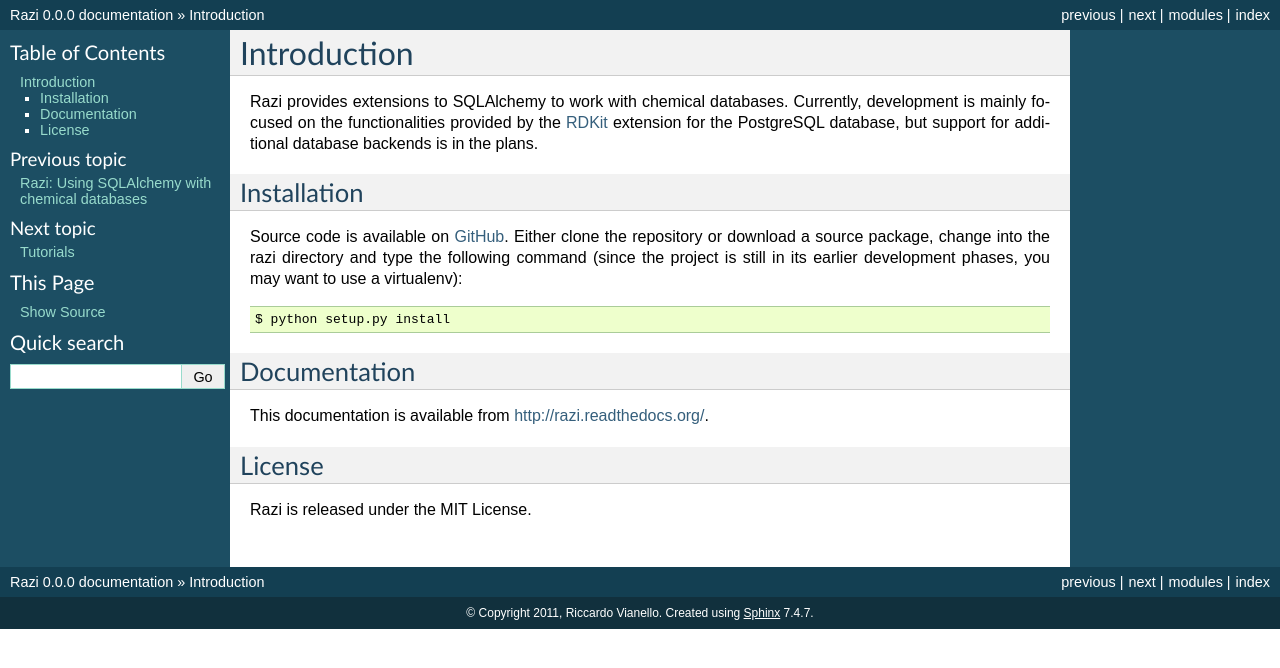
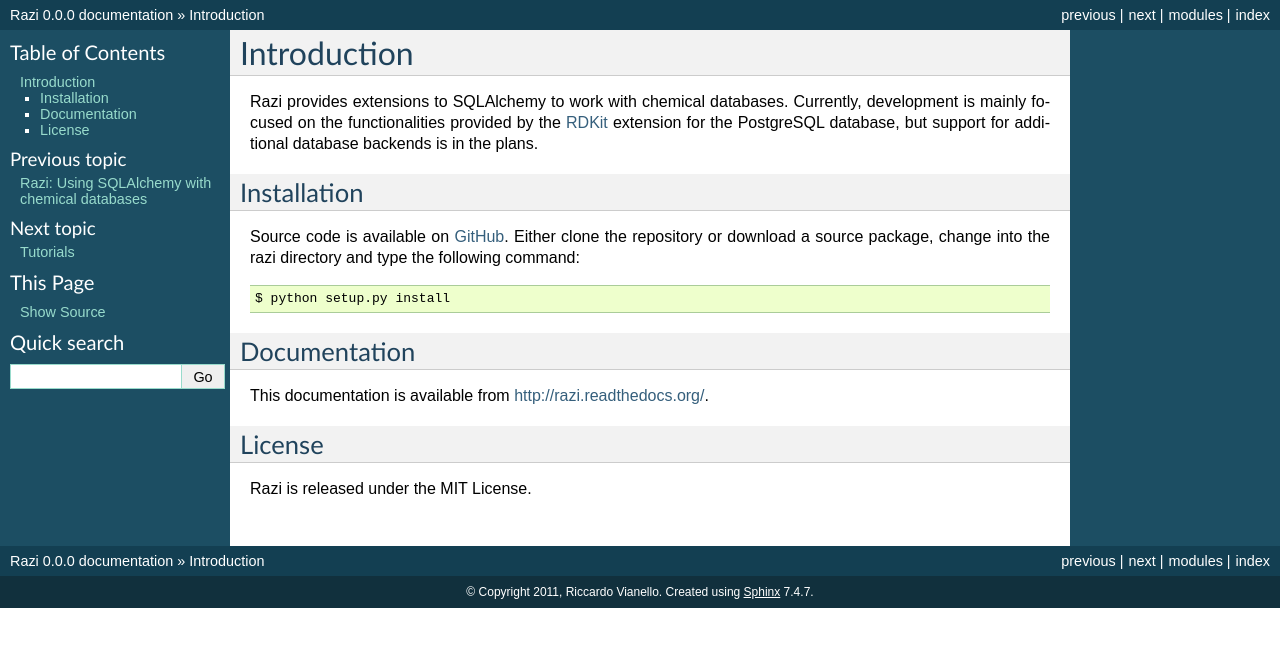
Before and after one commit to rvianello/razi, a Sphinx documentation site: the page built from docs/introduction.rst, in a window 1280 px wide. Shown: the top 668 px of the page. Built offline with Sphinx 7.4.7, drawn with Linux system fonts in a browser that asks for light colours.

Commit message:
minor adj

```diff
--- a/docs/introduction.rst
+++ b/docs/introduction.rst
@@ -4,7 +4,7 @@
 
 Installation
 ^^^^^^^^^^^^
-Source code is available on `GitHub <https://github.com/rvianello/razi>`_. Either clone the repository or download a source package, change into the razi directory and type the following command (since the project is still in its earlier development phases, you may want to use a virtualenv)::
+Source code is available on `GitHub <https://github.com/rvianello/razi>`_. Either clone the repository or download a source package, change into the razi directory and type the following command::
 
     $ python setup.py install
 
```
